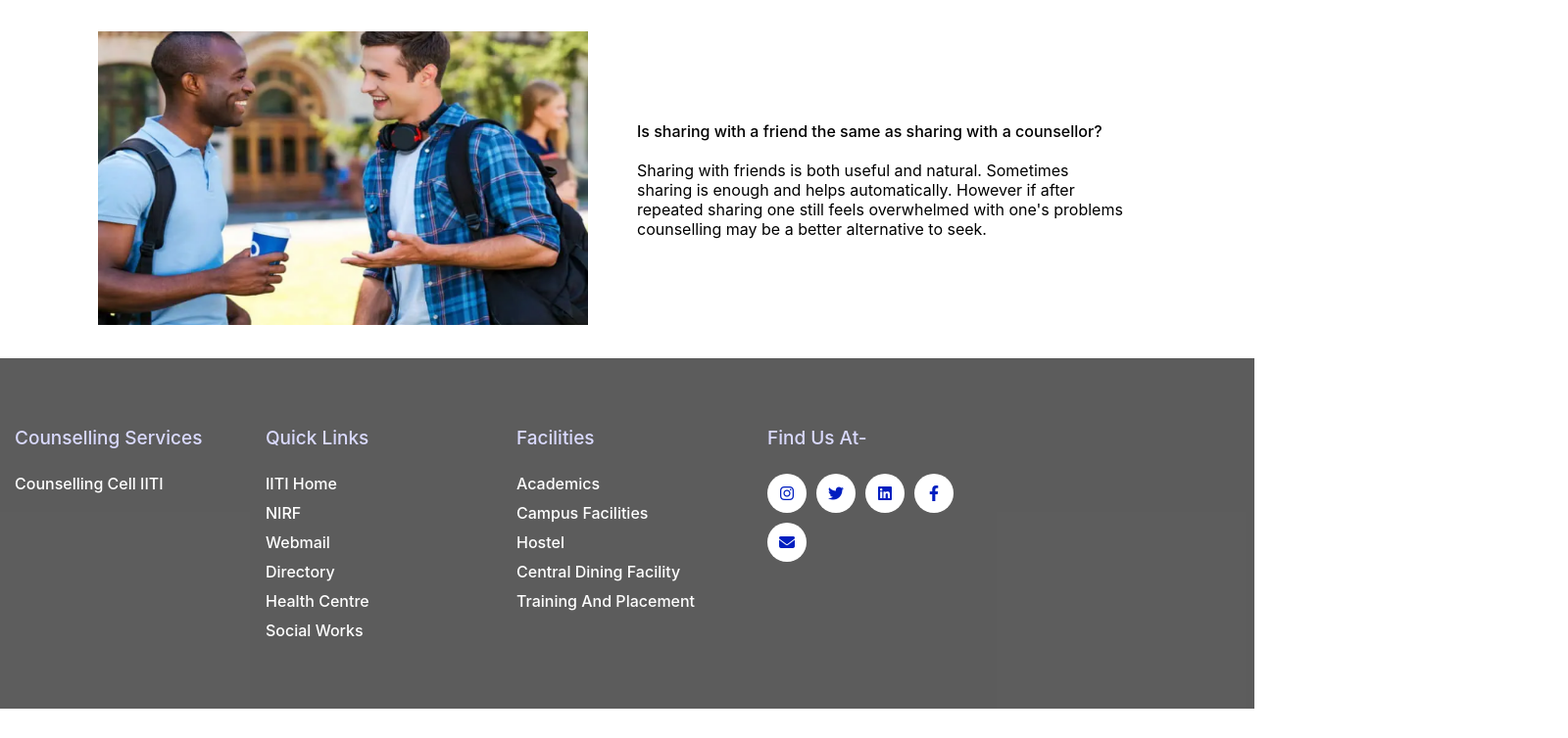
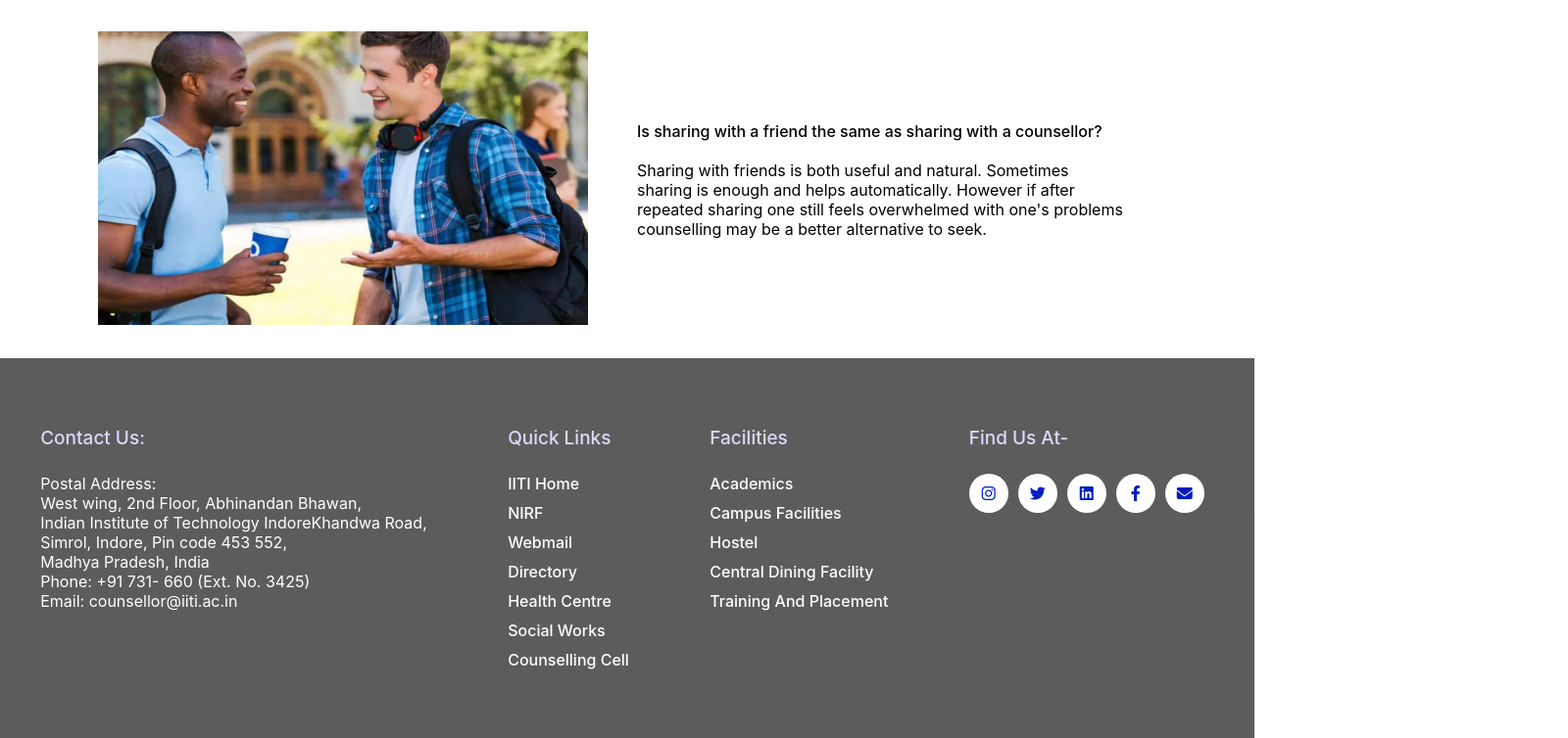
Before and after one commit to stuti0123/IITISoC-23-Web-3-Counseling_Appointment_System, a React (Create React App) app: page / in a window 1280 px wide. Shown: the part 3288-4042 px from the top of the page at 98% size, 1600 px wide, since content can reach past the window. Before the commit the page ends 4012 px from the top, so only its background shows below. Built offline with nearby package versions, Linux system fonts and the light colour scheme.

Commit message:
modified

```diff
--- a/src/App.css
+++ b/src/App.css
@@ -262,9 +262,9 @@ margin: 20px;
   .row{
     display: flex;
     flex-wrap: wrap;
+    justify-content: space-around;
   }
   .footer-col{
-    width: 20%;
     padding:0 15px;
   }
   .footer-col h4{
--- a/src/components/Footer.js
+++ b/src/components/Footer.js
@@ -5,21 +5,28 @@ function Footer(){
     <div className='container'>
         <div class='row'>
             <div className='footer-col'>
-                <h4>Counselling Services</h4>
+                <h4>Contact Us:</h4>
                 <ul>
-                  <a className="counselling-link" style={{color:'white',fontWeight:500}} href='https://iiti.ac.in/page/counselling-cell'> Counselling Cell IITI </a>
+                Postal Address:<br/>
+West wing, 2nd Floor, Abhinandan Bhawan,<br/>
+Indian Institute of Technology IndoreKhandwa Road,<br/>
+Simrol, Indore, Pin code 453 552,<br/>
+Madhya Pradesh, India<br/>
+Phone: +91 731- 660 (Ext. No. 3425)<br/>
+Email: counsellor@iiti.ac.in<br/>
                 </ul>
             </div>
             <div className='footer-col'>
                 <h4>Quick Links</h4>
                 <ul>
                     <li><a href="https://www.iiti.ac.in/">IITI Home</a></li>
-
                     <li><a href="https://www.iiti.ac.in/page/nirf-2023">NIRF</a></li>
                     <li><a href="https://mail.google.com/a/iiti.ac.in">Webmail</a></li>
+
                     <li><a href="https://www.iiti.ac.in/public/storage/directory/Telephone%20directory%20(21.06.2023).pdf">Directory</a></li>
                     <li><a href="http://people.iiti.ac.in/~medical/">Health Centre</a></li>
                     <li><a href="/http://ebsb.iiti.ac.in/">Social Works</a></li>
+                    <li><a href='https://iiti.ac.in/page/counselling-cell'> Counselling Cell </a></li>
                 </ul>
             </div>
             <div className='footer-col'>
--- a/src/components/Homepg.js
+++ b/src/components/Homepg.js
@@ -4,7 +4,7 @@ function Homepg() {
   return (
 
     <div className="containerhome" id='home'>
-       <img style={{opacity:0.6,height:800,width:1600}} src='./images/c11.jpg' alt=""/>
+       <img style={{opacity:0.6,height:800,width:1263}} src='./images/c11.jpg' alt=""/>
       <div className='name'>
       <img style={{
         position:'absolute',
```
